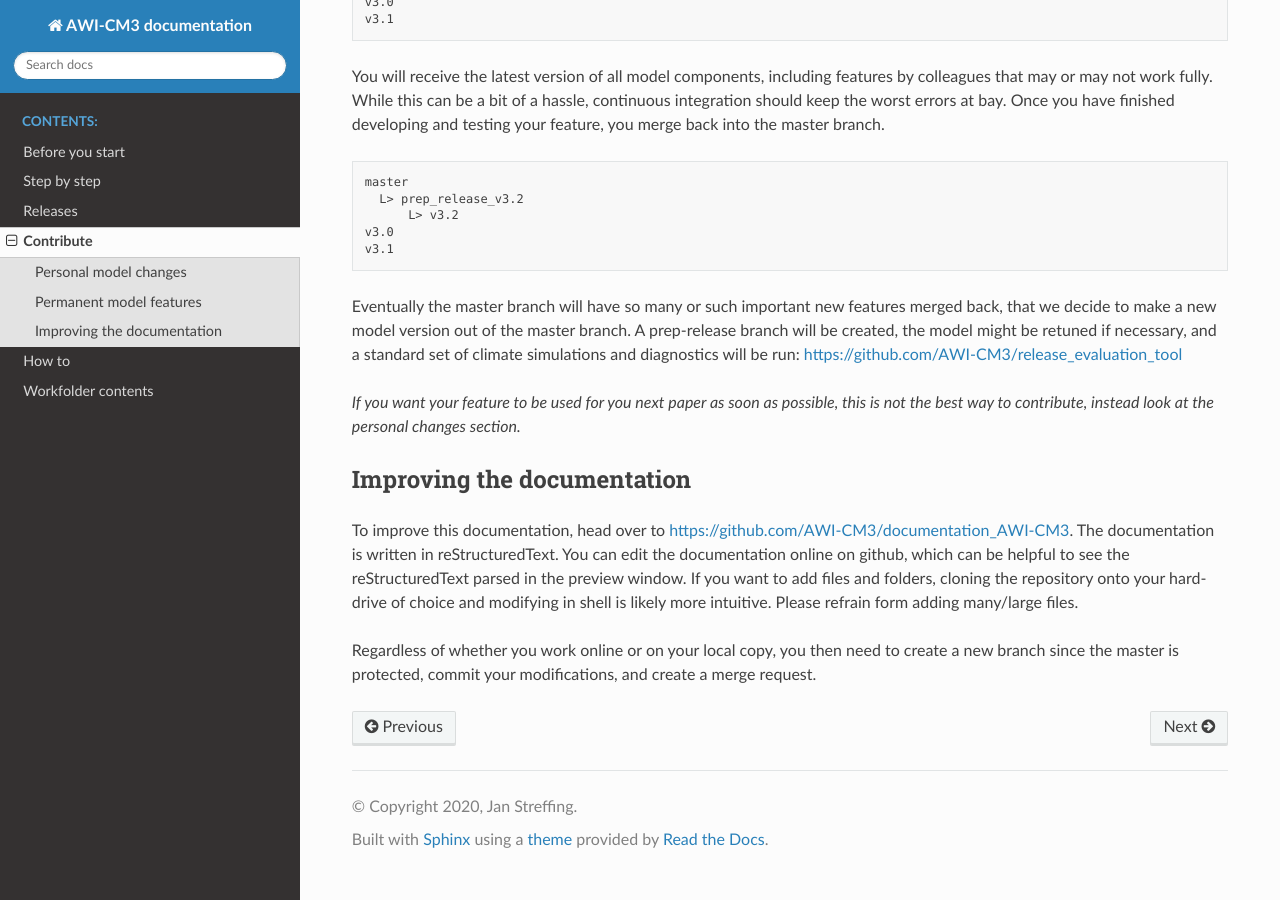
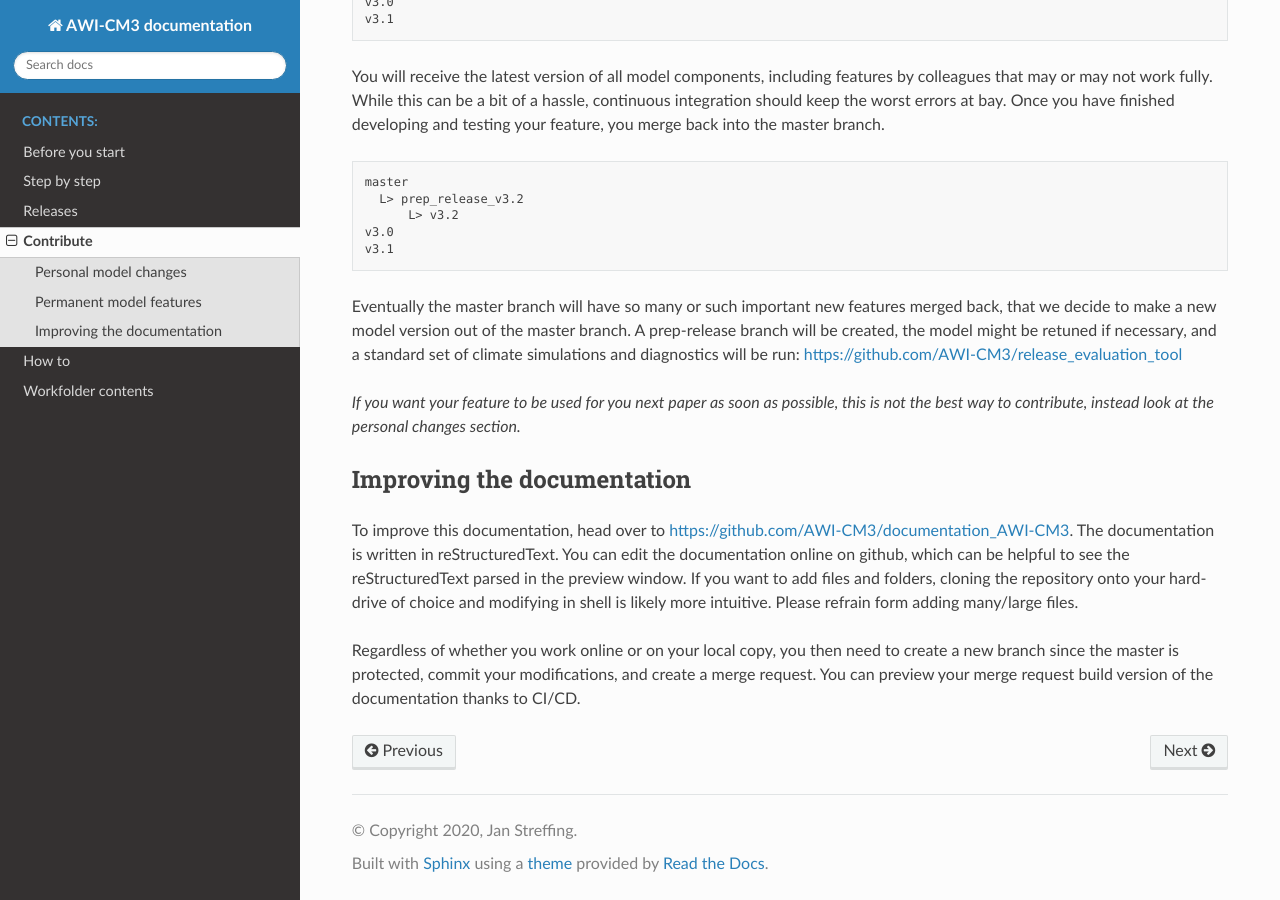
Before and after one commit to AWI-ESM/documentation_AWI-CM3, a Sphinx documentation site: the page built from source/contribute.rst, in a window 1280 px wide and 900 px high, scrolled down 859 px. Built offline with Sphinx 7.4.7 and the Read the Docs theme 2.0.0, drawn with Linux system fonts in a browser that asks for light colours.

Commit message:
Update contribute.rst

```diff
--- a/source/contribute.rst
+++ b/source/contribute.rst
@@ -54,4 +54,4 @@ Improving the documentation
 
 To improve this documentation, head over to https://github.com/AWI-CM3/documentation_AWI-CM3. The documentation is written in reStructuredText. You can edit the documentation online on github, which can be helpful to see the reStructuredText parsed in the preview window. If you want to add files and folders, cloning the repository onto your hard-drive of choice and modifying in shell is likely more intuitive. Please refrain form adding many/large files.
 
-Regardless of whether you work online or on your local copy, you then need to create a new branch since the master is protected, commit your modifications, and create a merge request.
+Regardless of whether you work online or on your local copy, you then need to create a new branch since the master is protected, commit your modifications, and create a merge request. You can preview your merge request build version of the documentation thanks to CI/CD.
```
